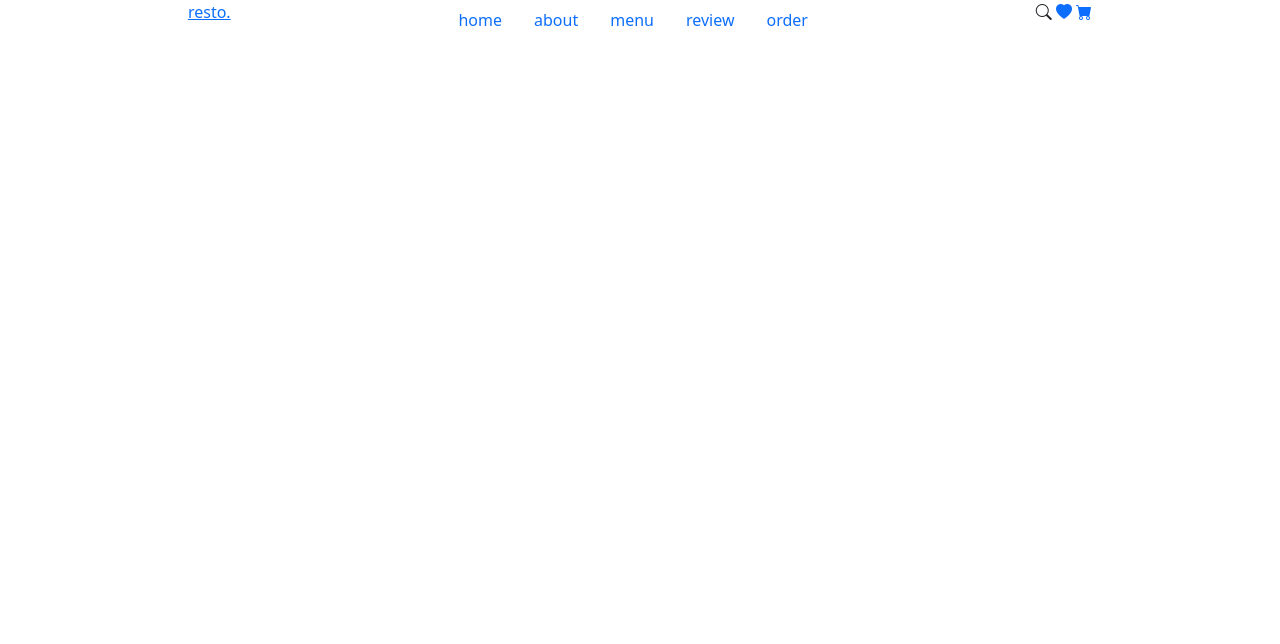
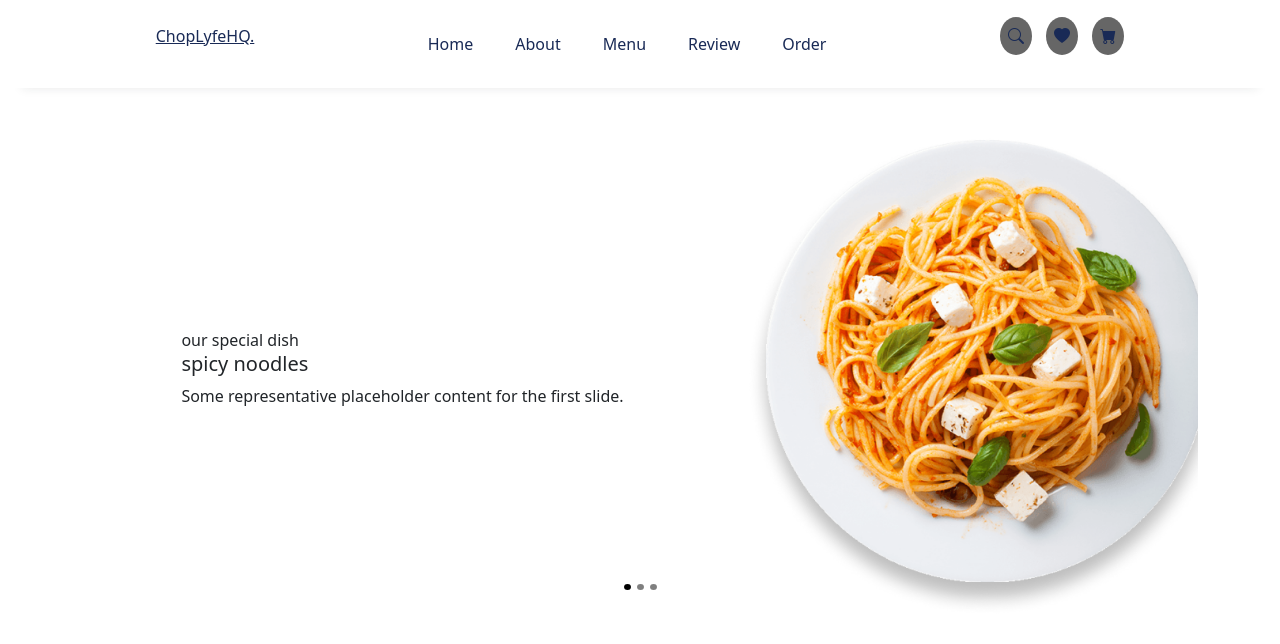
Before and after one commit to MbonuJennifer/Food-Landing-Page, a plain HTML site: page index.html in a window 1280 px wide. Drawn offline with nearby package versions, Linux system fonts and the light colour scheme.

Commit message:
Added new sections

```diff
--- a/index.html
+++ b/index.html
@@ -14,17 +14,18 @@
     />
   </head>
   <body>
+    <div class="container-fluid">
+      <div class="main">
         <div class="container">
           <div class="row">
-        <div class="col-xs-12">
             <!-- header section starts      -->
 
-          <header>
+            <header class="py-4 header">
               <div class="d-flex justify-content-around align-content-center">
                 <div>
                   <a href="#" class="logo">
                     <!-- <i class="fas fa-utensils"></i> -->
-                  resto.
+                    ChopLyfeHQ.
                   </a>
                 </div>
                 <div>
@@ -49,16 +50,112 @@
                   </ul>
                 </div>
                 <div class="icons">
-                <i class="bi bi-search" id="search-icon"></i>
+                  <!-- <i class="bi bi-search" id="search-icon"></i> -->
+                  <a href="#" class="bi bi-search"></a>
                   <a href="#" class="bi bi-heart-fill"></a>
                   <a href="#" class="bi bi-cart-fill"></a>
                 </div>
               </header>
               </div>
+            <!-- header section ends-->
+          </div>
+        </div>
+      </div>
 
-
-
-          <!-- header section ends-->
+      <div class="container">
+        <div class="row">
+          <div class="col-xs-12">
+            <div class="mt-5">
+              <!-- carousel section starts here-->
+              <div
+                id="carouselExampleDark"
+                class="carousel carousel-dark slide"
+                data-bs-ride="carousel"
+              >
+                <div class="carousel-indicators">
+                  <button
+                    type="button"
+                    data-bs-target="#carouselExampleDark"
+                    data-bs-slide-to="0"
+                    class="active"
+                    aria-current="true"
+                    aria-label="Slide 1"
+                  ></button>
+                  <button
+                    type="button"
+                    data-bs-target="#carouselExampleDark"
+                    data-bs-slide-to="1"
+                    aria-label="Slide 2"
+                  ></button>
+                  <button
+                    type="button"
+                    data-bs-target="#carouselExampleDark"
+                    data-bs-slide-to="2"
+                    aria-label="Slide 3"
+                  ></button>
+                </div>
+                <div class="carousel-inner">
+                  <div class="carousel-item active" data-bs-interval="10000">
+                    <div class="row text-align-center">
+                      <div
+                        class="col-md-7 d-flex align-items-center justify-content-center"
+                      >
+                        <div class="">
+                          <span>our special dish</span>
+                          <h5>spicy noodles</h5>
+                          <p>
+                            Some representative placeholder content for the first
+                            slide.
+                          </p>
+                        </div>
+                      </div>
+                      <div class="col-md-5">
+                        <img src="images/home-img-1.png" class="hero-img" alt="..." />
+                      </div>
+                    </div>
+                  </div>
+                  <div class="carousel-item" data-bs-interval="2000">
+                    <div class="row">
+                      <div
+                        class="col-md-7 d-flex align-items-center justify-content-center"
+                      >
+                        <div class="d-md-block">
+                          <span>our special dish</span>
+                          <h5>fried chicken</h5>
+                          <p>
+                            Some representative placeholder content for the second
+                            slide.
+                          </p>
+                        </div>
+                      </div>
+                      <div class="col-md-5">
+                        <img src="images/home-img-2.png" class="hero-img" alt="..." />
+                      </div>
+                    </div>
+                  </div>
+                  <div class="carousel-item">
+                    <div class="row">
+                      <div
+                        class="col-md-7 d-flex align-items-center justify-content-center"
+                      >
+                        <div class="">
+                          <span>our special dish</span>
+                          <h5>hot pizza</h5>
+                          <p>
+                            Some representative placeholder content for the third
+                            slide.
+                          </p>
+                        </div>
+                      </div>
+                      <div class="col-md-5">
+                        <img src="images/home-img-3.png" class="hero-img" alt="..." />
+                      </div>
+                    </div>
+                  </div>
+                </div>
+              </div>
+              <!-- carousel section ends-->
+            </div>
           </div>
         </div>
       </div>
--- a/style.css
+++ b/style.css
@@ -1,7 +1,51 @@
 @import url("https://cdn.jsdelivr.net/npm/bootstrap-icons@1.10.2/font/bootstrap-icons.css");
 
-*{
-    margin: 0;
-    padding: 0;
-    box-sizing: border-box;
+* {
+  margin: 0;
+  padding: 0;
+  box-sizing: border-box;
 }
+
+.hero-img {
+  width: 30rem;
+  height: 30rem;
+}
+.main {
+  box-shadow: rgba(33, 35, 38, 0.1) 0px 10px 10px -10px;
+}
+.carousel-indicators button {
+  width: 7px !important;
+  height: 6px !important;
+  border-radius: 50%;
+}
+
+.nav .nav-item a {
+  margin-left: 10px;
+}
+.nav .nav-item a:active {
+  background-color: #27ae60;
+  border-radius: 7px;
+  color: white;
+}
+.nav .nav-item a:hover {
+  background-color: #27ae60;
+  border-radius: 7px;
+  color: white;
+}
+.logo,
+.nav a {
+  color: #192a56;
+  text-transform: capitalize;
+  font-weight: 500;
+}
+.icons a {
+  background-color: #666;
+  padding: 8px;
+  color: #192a56;
+  border-radius: 50%;
+  text-align: center;
+  margin-left: 10px;
+}
+.icons a:hover {
+  color: #27ae60;
+}
```
Also changed, not shown: images/home-img-1.png (added), images/home-img-2.png (added), images/home-img-3.png (added). Lines whose indentation alone changed are shown as unchanged.
